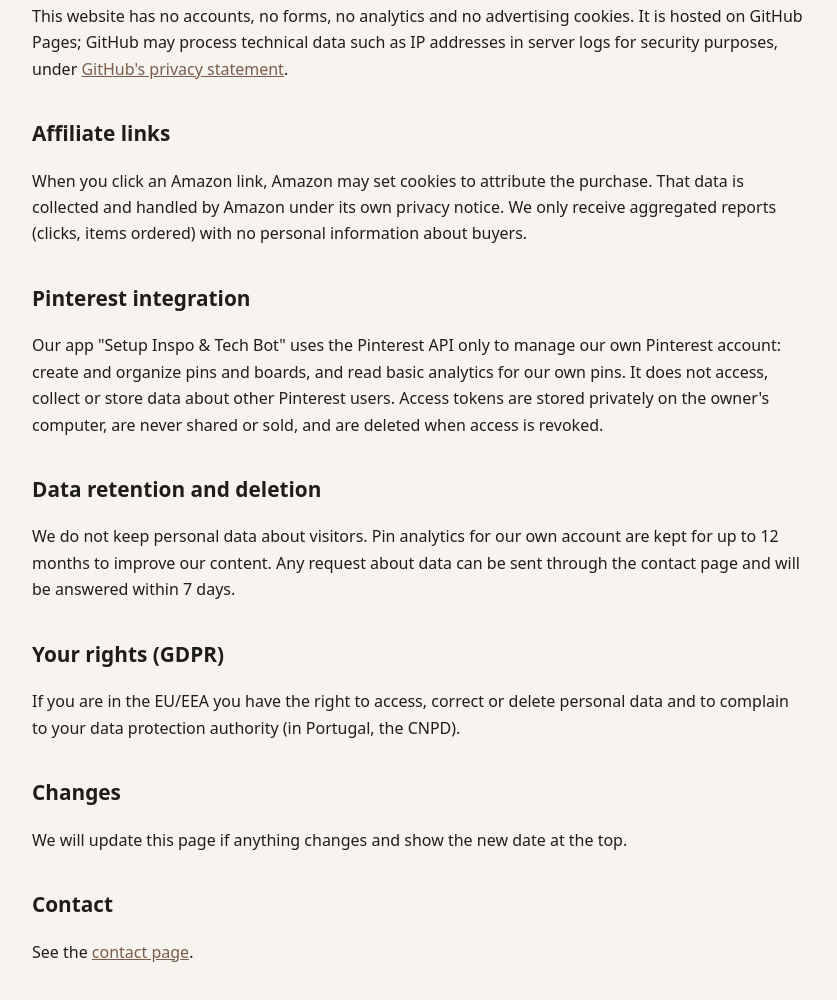
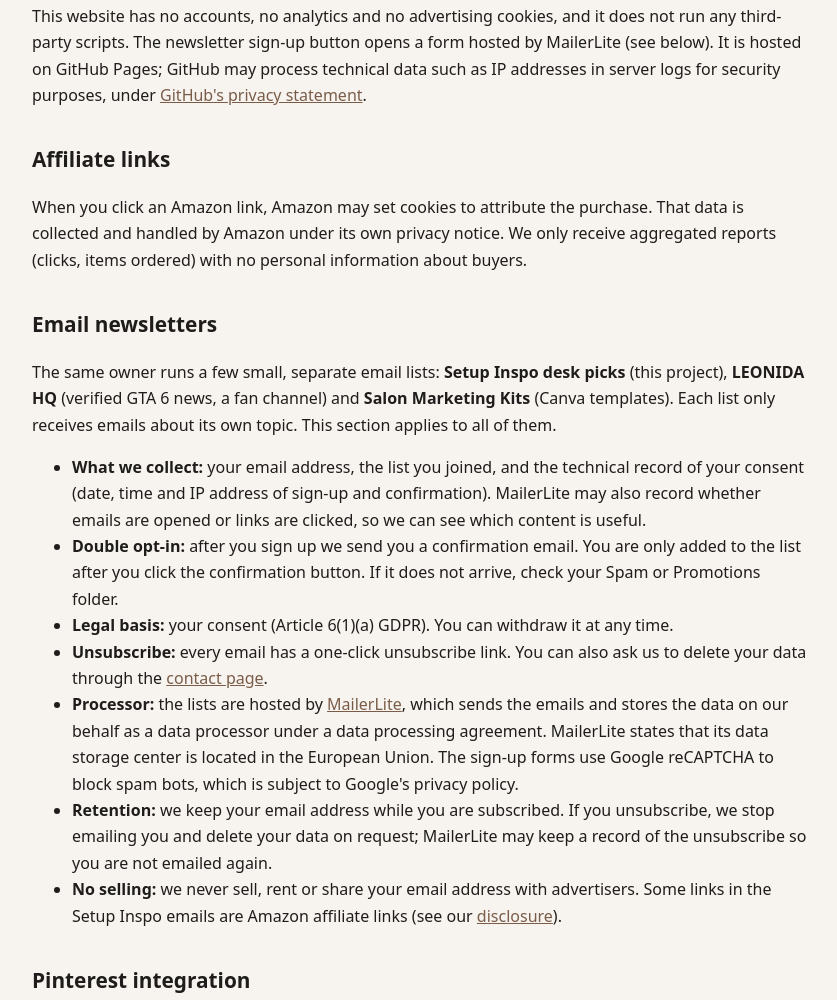
Before and after one commit to RafaelGmk/RafaelGmk.github.io, a plain HTML site: page privacy.html in a window 1280 px wide. Shown: the part 406-1406 px from the top of the page, without its empty margins (220-1057 px from the left). Drawn offline with Linux system fonts and the light colour scheme.

Commit message:
Boletin por email (MailerLite) en portada y politica de privacidad

```diff
--- a/privacy.html
+++ b/privacy.html
@@ -1,9 +1,9 @@
 <!DOCTYPE html>
 <html lang="en"><head><meta charset="utf-8">
 <meta name="viewport" content="width=device-width,initial-scale=1">
-<title>Privacy Policy | Setup Inspo &amp; Tech</title><meta name="description" content="Privacy policy of Setup Inspo &amp; Tech: what data we collect (almost none) and how our Pinterest integration works.">
+<title>Privacy Policy | Setup Inspo &amp; Tech</title><meta name="description" content="Privacy policy of Setup Inspo &amp; Tech: what data we collect, how our email newsletters work and how our Pinterest integration works.">
 <link rel="canonical" href="https://rafaelgmk.github.io/privacy.html">
-<meta property="og:title" content="Privacy Policy | Setup Inspo &amp; Tech"><meta property="og:description" content="Privacy policy of Setup Inspo &amp; Tech: what data we collect (almost none) and how our Pinterest integration works."><meta property="og:url" content="https://rafaelgmk.github.io/privacy.html">
+<meta property="og:title" content="Privacy Policy | Setup Inspo &amp; Tech"><meta property="og:description" content="Privacy policy of Setup Inspo &amp; Tech: what data we collect, how our email newsletters work and how our Pinterest integration works."><meta property="og:url" content="https://rafaelgmk.github.io/privacy.html">
 <style>*{box-sizing:border-box}body{margin:0;font-family:system-ui,-apple-system,Segoe UI,Roboto,sans-serif;color:#1f1d1b;background:#f7f4f0;line-height:1.65}
 a{color:#7a5c48}header,main,footer{max-width:820px;margin:0 auto;padding:0 22px}
 header{display:flex;justify-content:space-between;align-items:center;padding-top:26px;padding-bottom:10px;flex-wrap:wrap;gap:10px}
@@ -15,12 +15,23 @@ h1{font-size:2.2rem;line-height:1.2;margin:34px 0 10px}h2{margin-top:34px;font-s
 .note{background:#fff;border-left:4px solid #7a5c48;padding:14px 18px;border-radius:6px}
 footer{margin-top:60px;padding-top:20px;padding-bottom:40px;border-top:1px solid #e7dfd6;font-size:.9rem;color:#6b625b}</style></head><body>
 <header><a class="brand" href="/">Setup Inspo &amp; Tech</a><nav><a href="/disclosure.html">Affiliate disclosure</a><a href="/privacy.html">Privacy</a><a href="/contact.html">Contact</a></nav></header>
-<main><h1>Privacy policy</h1><p><em>Last updated: November 18, 2026</em></p>
+<main><h1>Privacy policy</h1><p><em>Last updated: November 19, 2026</em></p>
 <h2>Who we are</h2><p>Setup Inspo &amp; Tech is a small independent project run by an individual in Portugal. It publishes desk-setup ideas on its own Pinterest account and on this website.</p>
-<h2>This website</h2><p>This website has no accounts, no forms, no analytics and no advertising cookies. It is hosted on GitHub Pages; GitHub may process technical data such as IP addresses in server logs for security purposes, under <a href="https://docs.github.com/site-policy/privacy-policies/github-general-privacy-statement">GitHub's privacy statement</a>.</p>
+<h2>This website</h2><p>This website has no accounts, no analytics and no advertising cookies, and it does not run any third-party scripts. The newsletter sign-up button opens a form hosted by MailerLite (see below). It is hosted on GitHub Pages; GitHub may process technical data such as IP addresses in server logs for security purposes, under <a href="https://docs.github.com/site-policy/privacy-policies/github-general-privacy-statement">GitHub's privacy statement</a>.</p>
 <h2>Affiliate links</h2><p>When you click an Amazon link, Amazon may set cookies to attribute the purchase. That data is collected and handled by Amazon under its own privacy notice. We only receive aggregated reports (clicks, items ordered) with no personal information about buyers.</p>
+<h2 id="newsletter">Email newsletters</h2>
+<p>The same owner runs a few small, separate email lists: <strong>Setup Inspo desk picks</strong> (this project), <strong>LEONIDA HQ</strong> (verified GTA 6 news, a fan channel) and <strong>Salon Marketing Kits</strong> (Canva templates). Each list only receives emails about its own topic. This section applies to all of them.</p>
+<ul>
+<li><strong>What we collect:</strong> your email address, the list you joined, and the technical record of your consent (date, time and IP address of sign-up and confirmation). MailerLite may also record whether emails are opened or links are clicked, so we can see which content is useful.</li>
+<li><strong>Double opt-in:</strong> after you sign up we send you a confirmation email. You are only added to the list after you click the confirmation button. If it does not arrive, check your Spam or Promotions folder.</li>
+<li><strong>Legal basis:</strong> your consent (Article 6(1)(a) GDPR). You can withdraw it at any time.</li>
+<li><strong>Unsubscribe:</strong> every email has a one-click unsubscribe link. You can also ask us to delete your data through the <a href="/contact.html">contact page</a>.</li>
+<li><strong>Processor:</strong> the lists are hosted by <a href="https://www.mailerlite.com/legal/privacy-policy">MailerLite</a>, which sends the emails and stores the data on our behalf as a data processor under a data processing agreement. MailerLite states that its data storage center is located in the European Union. The sign-up forms use Google reCAPTCHA to block spam bots, which is subject to Google's privacy policy.</li>
+<li><strong>Retention:</strong> we keep your email address while you are subscribed. If you unsubscribe, we stop emailing you and delete your data on request; MailerLite may keep a record of the unsubscribe so you are not emailed again.</li>
+<li><strong>No selling:</strong> we never sell, rent or share your email address with advertisers. Some links in the Setup Inspo emails are Amazon affiliate links (see our <a href="/disclosure.html">disclosure</a>).</li>
+</ul>
 <h2>Pinterest integration</h2><p>Our app "Setup Inspo &amp; Tech Bot" uses the Pinterest API only to manage our own Pinterest account: create and organize pins and boards, and read basic analytics for our own pins. It does not access, collect or store data about other Pinterest users. Access tokens are stored privately on the owner's computer, are never shared or sold, and are deleted when access is revoked.</p>
-<h2>Data retention and deletion</h2><p>We do not keep personal data about visitors. Pin analytics for our own account are kept for up to 12 months to improve our content. Any request about data can be sent through the contact page and will be answered within 7 days.</p>
+<h2>Data retention and deletion</h2><p>We do not keep personal data about website visitors. Newsletter data is handled as described above. Pin analytics for our own account are kept for up to 12 months to improve our content. Any request about data can be sent through the contact page and will be answered within 7 days.</p>
 <h2>Your rights (GDPR)</h2><p>If you are in the EU/EEA you have the right to access, correct or delete personal data and to complain to your data protection authority (in Portugal, the CNPD).</p>
 <h2>Changes</h2><p>We will update this page if anything changes and show the new date at the top.</p>
 <h2>Contact</h2><p>See the <a href="/contact.html">contact page</a>.</p></main>
--- a/sitemap.xml
+++ b/sitemap.xml
@@ -1 +1 @@
-<?xml version="1.0" encoding="UTF-8"?><urlset xmlns="http://www.sitemaps.org/schemas/sitemap/0.9"><url><loc>https://rafaelgmk.github.io/</loc><lastmod>2026-11-18</lastmod></url><url><loc>https://rafaelgmk.github.io/disclosure.html</loc><lastmod>2026-11-18</lastmod></url><url><loc>https://rafaelgmk.github.io/privacy.html</loc><lastmod>2026-11-18</lastmod></url><url><loc>https://rafaelgmk.github.io/terms.html</loc><lastmod>2026-11-18</lastmod></url><url><loc>https://rafaelgmk.github.io/contact.html</loc><lastmod>2026-11-18</lastmod></url></urlset>
+<?xml version="1.0" encoding="UTF-8"?><urlset xmlns="http://www.sitemaps.org/schemas/sitemap/0.9"><url><loc>https://rafaelgmk.github.io/</loc><lastmod>2026-11-19</lastmod></url><url><loc>https://rafaelgmk.github.io/disclosure.html</loc><lastmod>2026-11-19</lastmod></url><url><loc>https://rafaelgmk.github.io/privacy.html</loc><lastmod>2026-11-19</lastmod></url><url><loc>https://rafaelgmk.github.io/terms.html</loc><lastmod>2026-11-19</lastmod></url><url><loc>https://rafaelgmk.github.io/contact.html</loc><lastmod>2026-11-19</lastmod></url></urlset>
```
Also changed, not shown: index.html (+3 -0 lines).
